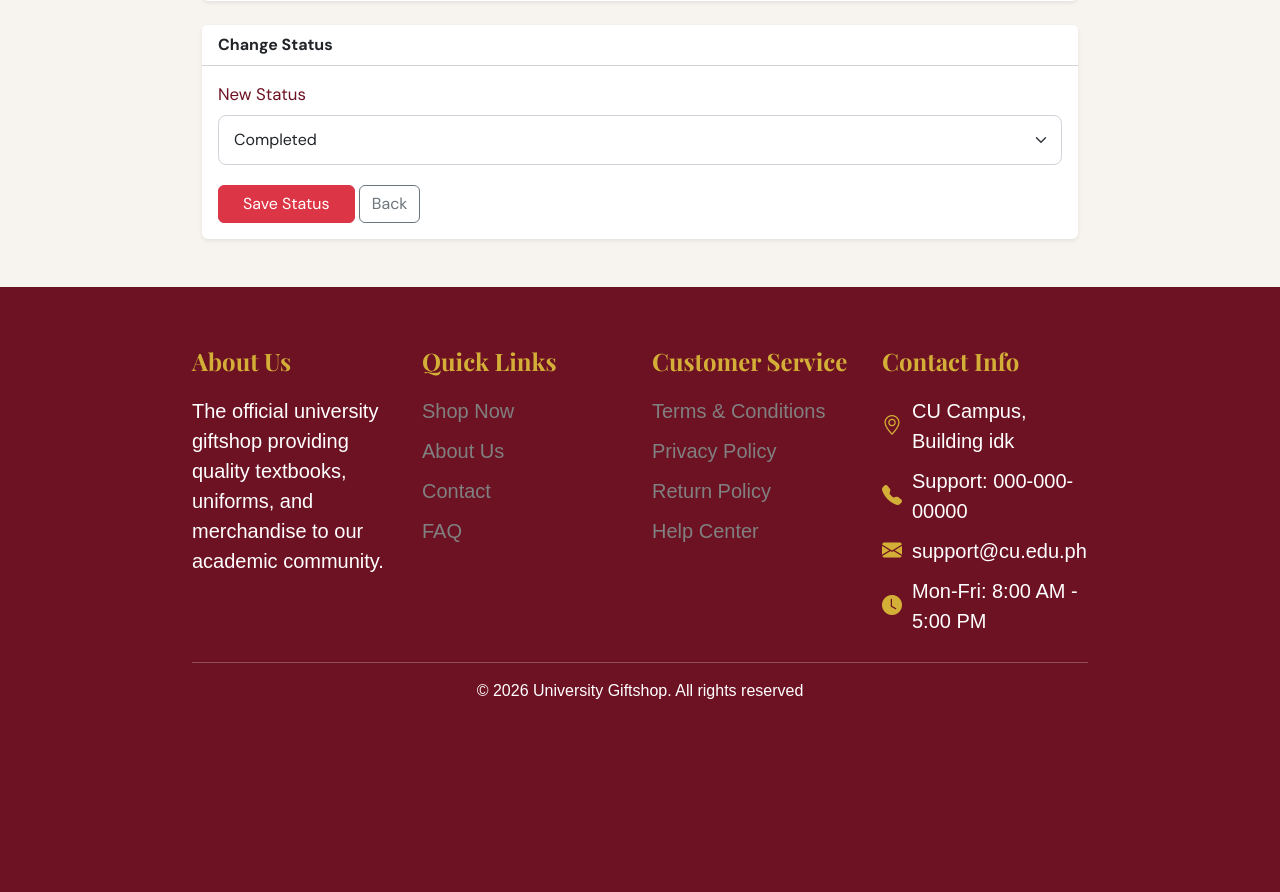
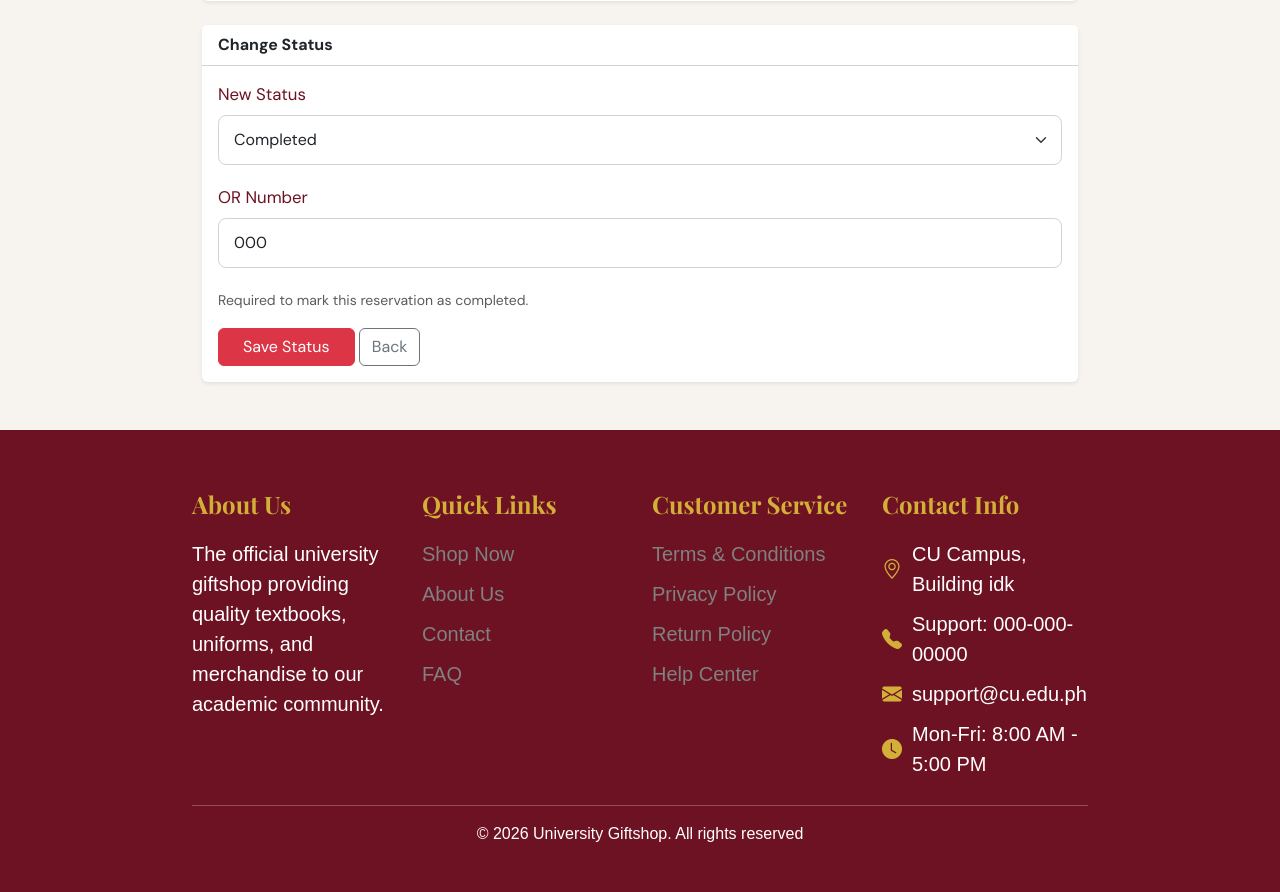
Before and after one commit to Glanvin/ci3-giftshop, a CodeIgniter app: page /ci3-giftshop/index.php/staffcontroller/edit_reservation/1 in a window 1280 px wide. Shown: the part 308-1200 px from the top of the page. Before the commit the page ends 1007 px from the top, so only its background shows below. Run offline with CodeIgniter, Linux system fonts and the light colour scheme; a user stored in the database is signed in; data comes from the database, SQL or seed files in the repository; tables that the repository leaves empty hold one stand-in row (values such as "Sample post").

Commit message:
Add product markup and reservation OR tracking

```diff
--- a/application/controllers/StaffController.php
+++ b/application/controllers/StaffController.php
@@ -110,13 +110,45 @@ class StaffController extends CI_Controller {
 
 	public function add_product()
 	{
+		$this->load->helper('pricing');
 		if ($this->input->method(TRUE) !== 'POST') {
 			redirect('staff/inventory');
 		}
 
 		$this->form_validation->set_error_delimiters('', '');
-		$this->form_validation->set_rules($this->config->item('giftshop_product'));
+		$rules = $this->config->item('giftshop_product');
+		foreach ($rules as &$rule) {
+			if ($rule['field'] === 'price') {
+				$rule['label'] = 'Base Price';
+				$rule['rules'] = 'required|trim|regex_match[/^[0-9]{1,8}(?:[.][0-9]{1,2})?$/D]|greater_than[0]';
+				$rule['errors'] = array('regex_match' => 'Base Price must have up to two decimal places and be at most ₱99,999,999.99.', 'greater_than' => 'Base Price must be greater than zero.');
+			}
+		}
+		unset($rule);
+		$rules[] = array(
+			'field' => 'markup_percent',
+			'label' => 'Markup',
+			'rules' => 'trim|regex_match[/^[0-9]{1,8}(?:[.][0-9]{1,2})?$/D]',
+			'errors' => array('regex_match' => 'Markup must be a nonnegative percentage with up to two decimal places.')
+		);
+		$this->form_validation->set_rules($rules);
+
+		$posted_price = $this->input->post('price');
+		$posted_markup = $this->input->post('markup_percent');
+		if (($posted_price !== NULL && ! is_string($posted_price)) || ($posted_markup !== NULL && ! is_string($posted_markup))) {
+			$this->form_validation->set_error('price', 'Base Price and Markup must each be a single numeric value.');
+			$this->_render_inventory('addProductModal');
+			return;
+		}
 		if ($this->form_validation->run() === FALSE) {
+			$this->_render_inventory('addProductModal');
+			return;
+		}
+
+		$markup = $this->form_validation->set_value('markup_percent');
+		$total_price = giftshop_price_with_markup($this->form_validation->set_value('price'), $markup === '' ? '0' : $markup);
+		if ($total_price === NULL) {
+			$this->form_validation->set_error('markup_percent', 'The selling price after markup cannot exceed ₱99,999,999.99.');
 			$this->_render_inventory('addProductModal');
 			return;
 		}
@@ -131,7 +163,7 @@ class StaffController extends CI_Controller {
 			'name' => $this->input->post('name', TRUE),
 			'category_id' => (int) $this->input->post('category_id'),
 			'description' => $this->input->post('description', TRUE),
-			'price' => $this->input->post('price'),
+			'price' => $total_price,
 			'stock_quantity' => (int) $this->input->post('stock_quantity'),
 			'sku' => $this->input->post('sku', TRUE),
 			'size' => $this->input->post('size', TRUE),
@@ -382,13 +414,29 @@ class StaffController extends CI_Controller {
 	public function edit_reservation($id)
 	{
 		if ($this->input->post('update_status')) {
-			$this->form_validation->set_rules($this->config->item('giftshop_reservation_status'));
-			if ($this->form_validation->run() === TRUE) {
+			$rules = $this->config->item('giftshop_reservation_status');
+			$rules[] = array('field' => 'or_number', 'label' => 'OR Number', 'rules' => 'trim|max_length[50]');
+			$this->form_validation->set_rules($rules);
+			$posted_status = $this->input->post('new_status');
+			$posted_or_number = $this->input->post('or_number');
+			if (($posted_status !== NULL && ! is_string($posted_status)) || ($posted_or_number !== NULL && ! is_string($posted_or_number))) {
+				set_notification('danger', 'Enter a valid status and OR number.');
+				redirect('staff/reservation/edit/' . (int) $id);
+				return;
+			}
+			$is_valid = $this->form_validation->run();
+			if ($is_valid && $posted_status === 'completed' && trim((string) $posted_or_number) === '') {
+				set_notification('danger', 'Enter an OR number before completing the reservation.');
+				redirect('staff/reservation/edit/' . (int) $id);
+				return;
+			}
+			if ($is_valid) {
 				$new_status = $this->input->post('new_status', TRUE);
-				$this->Reservation_model->update_status((int) $id, $new_status);
+				$or_number = trim((string) $this->input->post('or_number', TRUE));
+				$this->Reservation_model->update_status((int) $id, $new_status, $or_number);
 				set_notification('success', 'Reservation status updated to ' . ucfirst($new_status) . '.');
 			} else {
-				set_notification('danger', 'Choose a valid reservation status.');
+				set_notification('danger', 'Choose a valid reservation status and enter an OR number of 50 characters or fewer.');
 			}
 			redirect('staff/reservations');
 		}
@@ -447,7 +495,7 @@ class StaffController extends CI_Controller {
 	/*  Helpers                                                            */
 	/* ------------------------------------------------------------------ */
 
-	public function callback_category_exists($category_id)
+	public function category_exists($category_id)
 	{
 		if ($this->Category_model->exists($category_id)) {
 			return TRUE;
@@ -456,7 +504,7 @@ class StaffController extends CI_Controller {
 		return FALSE;
 	}
 
-	public function callback_category_name_available($name)
+	public function category_name_available($name)
 	{
 		if ( ! $this->Category_model->name_exists($name)) {
 			return TRUE;
@@ -465,7 +513,7 @@ class StaffController extends CI_Controller {
 		return FALSE;
 	}
 
-	public function callback_sku_available($sku)
+	public function sku_available($sku)
 	{
 		if (trim((string) $sku) === '' || ! $this->Product_model->sku_exists($sku, $this->sku_exclude_id)) {
 			return TRUE;
@@ -474,7 +522,7 @@ class StaffController extends CI_Controller {
 		return FALSE;
 	}
 
-	public function callback_stock_product_exists($product_id)
+	public function stock_product_exists($product_id)
 	{
 		if ($this->Product_model->get_by_id((int) $product_id, FALSE)) {
 			return TRUE;
@@ -485,6 +533,7 @@ class StaffController extends CI_Controller {
 
 	private function _render_inventory($open_modal = '', $upload_error = NULL, $selected_stock_product = NULL)
 	{
+		$this->load->helper('pricing');
 		$filter = $this->input->get('filter', TRUE);
 		if ( ! in_array($filter, array('active', 'low', 'out'), TRUE)) {
 			$filter = 'all';
@@ -526,11 +575,22 @@ class StaffController extends CI_Controller {
 			return array('image_url' => '', 'error' => NULL);
 		}
 
-		$dir = FCPATH . 'uploads/products/';
-		if ( ! is_dir($dir)) {
-			if ( ! mkdir($dir, 0755, TRUE) && ! is_dir($dir)) {
+		$upload_directory = FCPATH . 'uploads/products';
+		if ( ! is_dir($upload_directory)) {
+			if ( ! mkdir($upload_directory, 0775, TRUE) && ! is_dir($upload_directory)) {
 				return array('image_url' => '', 'error' => 'The product upload folder could not be created.');
 			}
+		}
+		$dir = realpath($upload_directory);
+		if ($dir === FALSE) {
+			return array('image_url' => '', 'error' => 'The product upload folder could not be found.');
+		}
+		$dir = rtrim($dir, DIRECTORY_SEPARATOR) . DIRECTORY_SEPARATOR;
+		if ( ! is_really_writable($dir)) {
+			@chmod($dir, 0775);
+		}
+		if ( ! is_really_writable($dir)) {
+			return array('image_url' => '', 'error' => 'The web server cannot write to uploads/products/. Make that folder writable by the PHP server.');
 		}
 
 		$original = preg_replace('/[^a-zA-Z0-9._-]/', '_', basename($_FILES['product_image']['name']));
--- a/application/models/Reservation_model.php
+++ b/application/models/Reservation_model.php
@@ -67,9 +67,13 @@ class Reservation_model extends CI_Model {
 
 	// Moves a reservation to a new status, returning the update result.
 	// The caller is responsible for validating against STATUSES first.
-	public function update_status($id, $status)
+	public function update_status($id, $status, $or_number = NULL)
 	{
-		return $this->db->where('id', $id)->update('reservations', array('status' => $status));
+		$fields = array('status' => $status);
+		if ($status === 'completed') {
+			$fields['or_number'] = $or_number;
+		}
+		return $this->db->where('id', $id)->update('reservations', $fields);
 	}
 
 	// Stores the relative path of an uploaded receipt on the reservation.
--- a/application/views/staff/edit_reservation.php
+++ b/application/views/staff/edit_reservation.php
@@ -57,9 +57,31 @@
                         <?php endforeach; ?>
                     </select>
                 </div>
+                <div class="mb-3" data-or-number-wrapper <?php echo $res['status'] === 'completed' ? '' : 'hidden'; ?>>
+                    <label for="reservation-or-number" class="form-label">OR Number</label>
+                    <input type="text" id="reservation-or-number" name="or_number" class="form-control" maxlength="50" value="<?php echo html_escape($res['or_number'] ?? ''); ?>" <?php echo $res['status'] === 'completed' ? 'required' : ''; ?>>
+                    <small class="form-text text-muted">Required to mark this reservation as completed.</small>
+                </div>
                 <button type="submit" name="update_status" value="1" class="btn btn-danger px-4">Save Status</button>
                 <a href="<?php echo site_url('staff/reservation/' . (int) $res['id']); ?>" class="btn btn-outline-secondary">Back</a>
             <?php echo form_close(); ?>
         </div>
     </div>
 </div>
+<script>
+document.addEventListener('DOMContentLoaded', function () {
+    var statusSelect = document.querySelector('[name="new_status"]');
+    var wrapper = document.querySelector('[data-or-number-wrapper]');
+    var orInput = document.getElementById('reservation-or-number');
+    if (!statusSelect || !wrapper || !orInput) return;
+
+    function updateOrNumberField() {
+        var required = statusSelect.value === 'completed';
+        wrapper.hidden = !required;
+        orInput.required = required;
+    }
+
+    statusSelect.addEventListener('change', updateOrNumberField);
+    updateOrNumberField();
+});
+</script>
--- a/application/views/user/view_reservation.php
+++ b/application/views/user/view_reservation.php
@@ -41,6 +41,9 @@
                         <div class="col-md-4">Reserve until: <b><?php echo $res['expiry_date'] ? date('M d, Y', $expiry) : '—'; ?></b></div>
                         <div class="col-md-4">Total: <b class="text-danger">₱<?php echo number_format((float) $res['total_amount'], 2); ?></b></div>
                     </div>
+                    <?php if ( ! empty($res['or_number'])): ?>
+                        <p class="small mb-3"><b>OR Number:</b> <?php echo html_escape($res['or_number']); ?></p>
+                    <?php endif; ?>
 
                     <?php if ($res['notes']): ?>
                         <p class="small"><b>Notes:</b> <?php echo nl2br(html_escape($res['notes'])); ?></p>
--- a/sql/giftshop.sql
+++ b/sql/giftshop.sql
@@ -72,6 +72,7 @@ CREATE TABLE IF NOT EXISTS reservations (
   status           VARCHAR(20)  NOT NULL DEFAULT 'pending',
   notes            TEXT          NULL,
   receipt_image    VARCHAR(255)  NULL,
+  or_number        VARCHAR(50)   NULL,
   expiry_date      DATETIME      NULL,
   created_at       DATETIME      NOT NULL,
   PRIMARY KEY (id),
```
Also changed, not shown: application/views/staff/inventory.php (+20 -1 lines), application/views/staff/view_reservation.php (+24 -0 lines), sql/migrations/20261010_add_reservation_or_number.sql (added).
